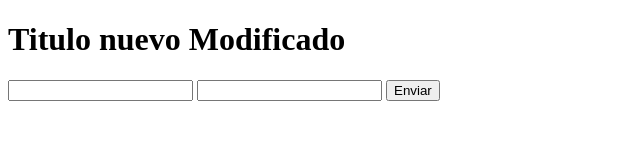
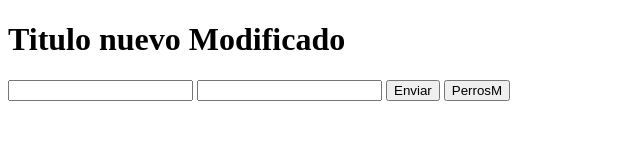
Before and after one commit to marco9505/Ejercicios-git, a plain HTML site: page index.html in a window 1280 px wide. Shown: the whole page, without its empty margins (0-640 px from the left). Drawn offline with Linux system fonts and the light colour scheme.

Commit message:
Esta es una prueba

```diff
--- a/index.html
+++ b/index.html
@@ -12,6 +12,7 @@
             <input type="text" name="firstName" id="firstName">
             <input type="text" name="lastName" id="lastName">
             <input type="button" value="Enviar">
+            <input type="button" value="PerrosM">
         </form>
 </body>
 </html>
```
